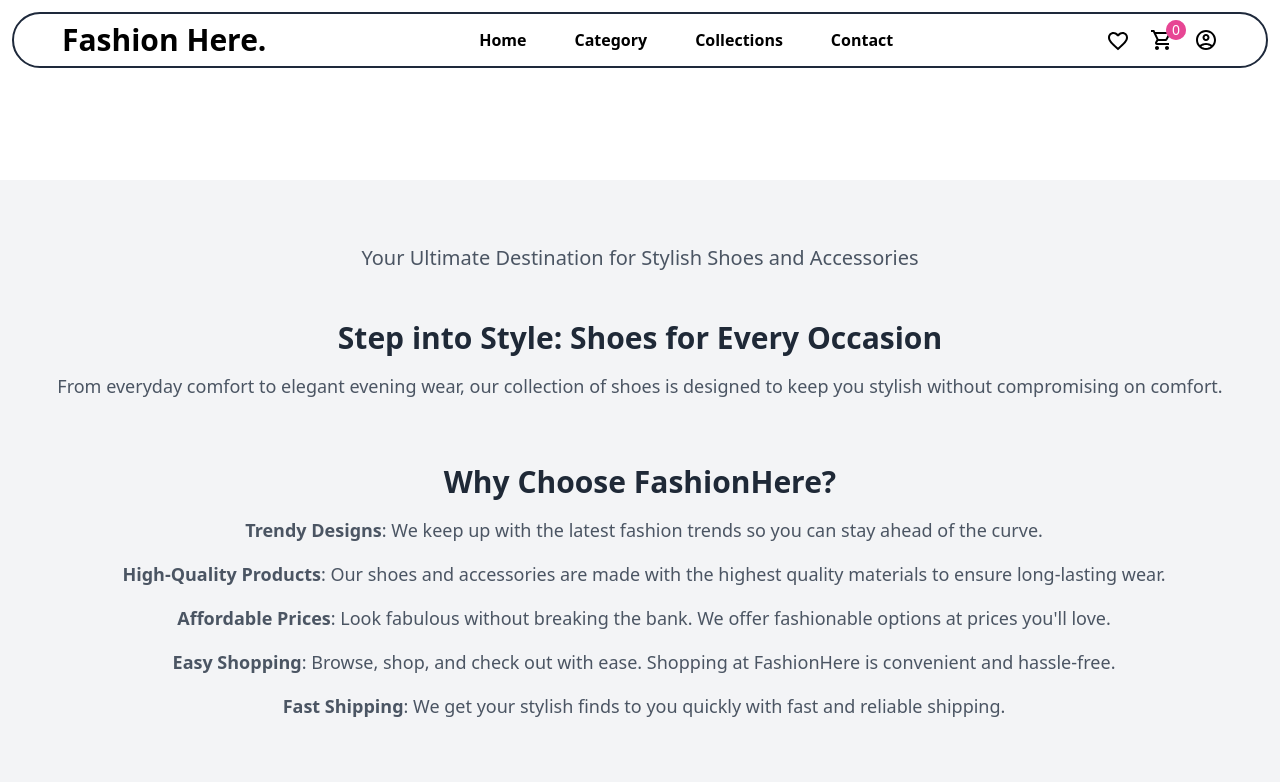
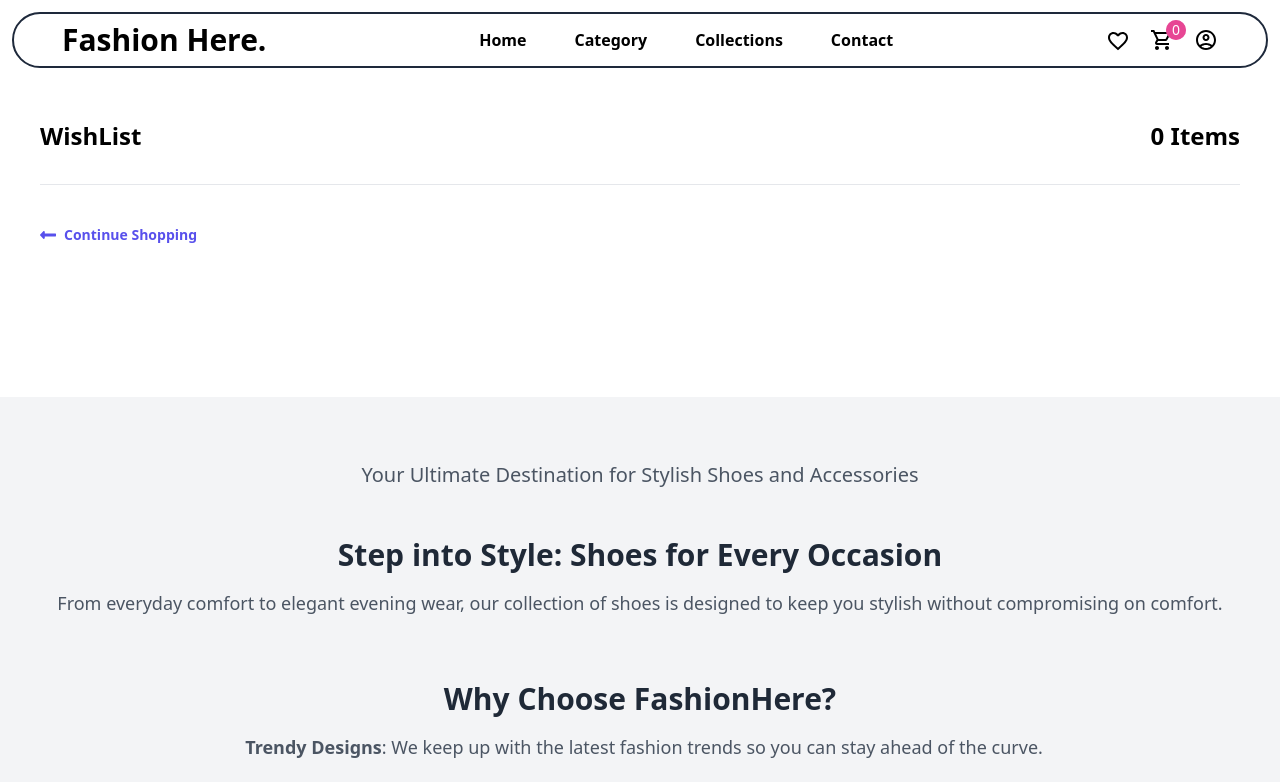
Before and after one commit to logesh0dev/Ecommerce, a React (Vite) app: page /Ecommerce/wishlist in a window 1280 px wide. Shown: the top 782 px of the page. Built offline with nearby package versions, Linux system fonts and the light colour scheme; grey boxes are pictures that could not be loaded; some icons are missing.

Commit message:
changes done

```diff
--- a/src/components/Common/RouterComponent.jsx
+++ b/src/components/Common/RouterComponent.jsx
@@ -14,8 +14,8 @@ export const RourterComponent = () => {
       <Route path="category" element={<Category />} />
       <Route path="collections" element={<Collections />} />
       <Route path="contact" element={<Contact />} />
-      <Route path="/cart" element={<Cart/>}/>
-      <Route path="/wishlist" element={<WhishList/>}/>
+      <Route path="cart" element={<Cart/>}/>
+      <Route path="wishlist" element={<WhishList/>}/>
 
     </Routes>
   );
--- a/src/components/Pages/WhishList.jsx
+++ b/src/components/Pages/WhishList.jsx
@@ -53,7 +53,7 @@ const WhishList = () => {
 
                                     <div class="flex gap-2 itemms-center">
                                         <p class="cursor-pointer items-center justify-center rounded-md bg-slate-900 px-4 py-3 text-center text-sm font-medium text-white hover:bg-gray-700 focus:outline-none focus:ring-4 focus:ring-blue-300 transition-all active:scale-90" onClick={() =>addtoCart(pro)} >Add to Cart</p>
-                                        <p class="cursor-pointer items-center justify-center rounded-md bg-red-700 px-8 py-3 text-center text-sm font-medium text-white hover:bg-gray-700 focus:outline-none focus:ring-4 focus:ring-blue-300 transition-all active:scale-90" onClick={() =>addOrRemoveFav(pro)} >Remove</p>
+                                        <p class="cursor-pointer items-center justify-center rounded-md bg-red-700 px-8 py-3 text-center text-sm font-medium text-white hover:bg-red-700 focus:outline-none focus:ring-4 focus:ring-blue-300 transition-all active:scale-90" onClick={() =>addOrRemoveFav(pro)} >Remove</p>
                                     </div>
                                 </div>
                             </div>
--- a/src/main.jsx
+++ b/src/main.jsx
@@ -6,7 +6,7 @@ import { BrowserRouter } from "react-router-dom";
 
 ReactDOM.createRoot(document.getElementById("root")).render(
   <React.StrictMode>
-    <BrowserRouter>
+    <BrowserRouter basename="/Ecommerce/" >
       <App />
     </BrowserRouter>
   </React.StrictMode>
```
